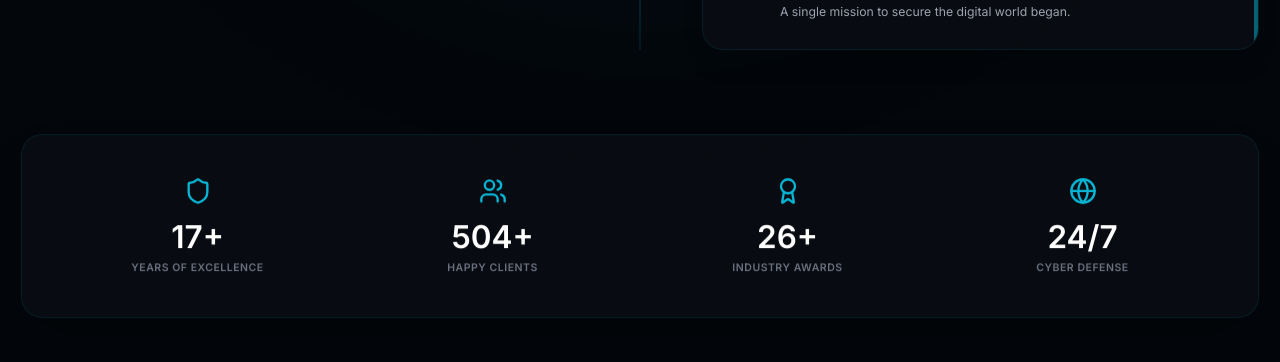
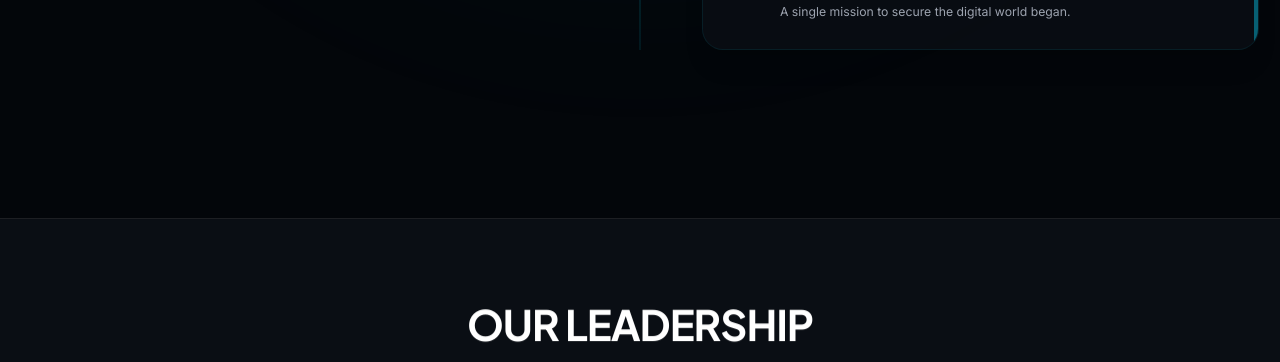
Before and after one commit to divyp25/nexavise-main-, a React (Vite) app in the folder frontend/: page /about in a window 1280 px wide. Shown: the part 1900-2262 px from the top of the page. Built offline with nearby package versions, Linux system fonts and the light colour scheme; no server answers.

Commit message:
Remove Bottom Stats section from About Us page

```diff
--- a/frontend/src/pages/AboutUs.tsx
+++ b/frontend/src/pages/AboutUs.tsx
@@ -2,7 +2,7 @@ import { useState, useRef, useCallback } from 'react';
 import { useData } from "../contexts/DataContext";
 import { Helmet } from "react-helmet-async";
 import { ScrollReveal } from "../components/ScrollReveal";
-import { Shield, Users, Award, GraduationCap, Target, Flag, Globe } from "lucide-react";
+import { Shield, Users, GraduationCap, Target, Flag } from "lucide-react";
 import { motion, useMotionValue, useSpring, useTransform, AnimatePresence } from "framer-motion";
 
 /* ── Stagger variants for back-face details ── */
@@ -468,34 +468,6 @@ export const AboutUs = () => {
             </div>
 
           </div>
-
-          {/* Bottom Stats */}
-          <ScrollReveal>
-            <div className="p-8 sm:p-12 rounded-3xl bg-white dark:bg-[#0a0e14]/80 border border-gray-200 dark:border-cyan-500/10 shadow-2xl">
-              <div className="grid grid-cols-2 md:grid-cols-4 gap-8">
-                <div className="text-center flex flex-col items-center">
-                  <Shield className="w-8 h-8 text-cyan-500 mb-4" />
-                  <span className="text-4xl font-black text-gray-900 dark:text-white mb-2">17+</span>
-                  <span className="text-xs text-gray-500 uppercase tracking-wider font-bold">Years of Excellence</span>
-                </div>
-                <div className="text-center flex flex-col items-center">
-                  <Users className="w-8 h-8 text-cyan-500 mb-4" />
-                  <span className="text-4xl font-black text-gray-900 dark:text-white mb-2">504+</span>
-                  <span className="text-xs text-gray-500 uppercase tracking-wider font-bold">Happy Clients</span>
-                </div>
-                <div className="text-center flex flex-col items-center">
-                  <Award className="w-8 h-8 text-cyan-500 mb-4" />
-                  <span className="text-4xl font-black text-gray-900 dark:text-white mb-2">26+</span>
-                  <span className="text-xs text-gray-500 uppercase tracking-wider font-bold">Industry Awards</span>
-                </div>
-                <div className="text-center flex flex-col items-center">
-                  <Globe className="w-8 h-8 text-cyan-500 mb-4" />
-                  <span className="text-4xl font-black text-gray-900 dark:text-white mb-2">24/7</span>
-                  <span className="text-xs text-gray-500 uppercase tracking-wider font-bold">Cyber Defense</span>
-                </div>
-              </div>
-            </div>
-          </ScrollReveal>
         </div>
       </section>
 
```
